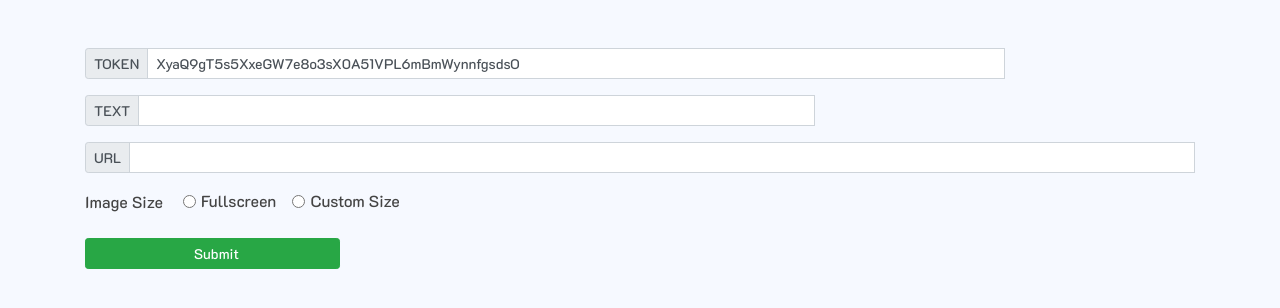
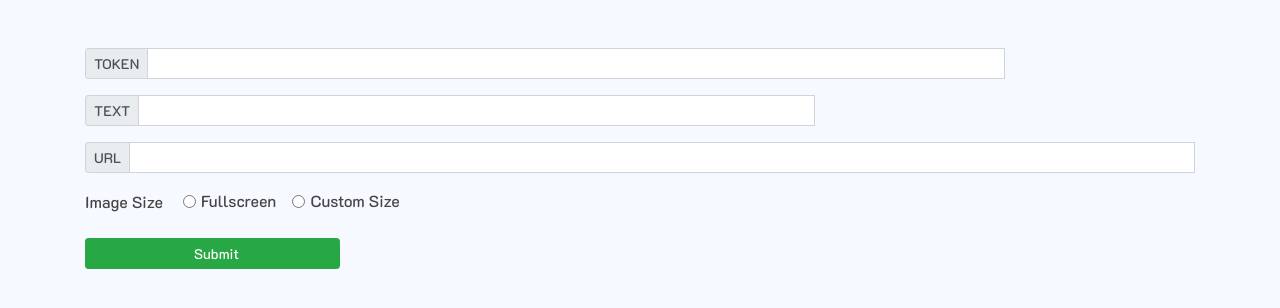
Before and after one commit to elpmisz/screenshot, a PHP site: page / in a window 1280 px wide. Shown: the top 308 px of the page. Run offline with PHP 8.4, Linux system fonts and the light colour scheme; some libraries are stand-ins or nearby versions.

Commit message:
updated delete token

```diff
--- a/index.php
+++ b/index.php
@@ -94,7 +94,7 @@ function line_notify($res, $token)
                 <div class="input-group-prepend">
                   <span class="input-group-text">TOKEN</span>
                 </div>
-                <input type="text" class="form-control" name="token" value="XyaQ9gT5s5XxeGW7e8o3sX0A51VPL6mBmWynnfgsdsO" required>
+                <input type="text" class="form-control" name="token" required>
                 <div class="invalid-feedback">
                   Please fill out this field.
                 </div>
```
